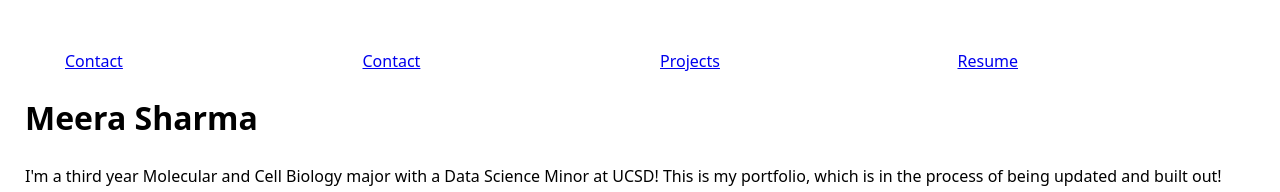
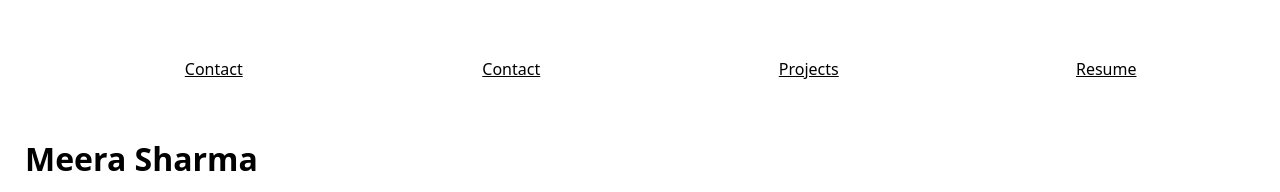
Before and after one commit to msharma-26/portfolio, a plain HTML site: page index.html in a window 1280 px wide. Shown: the top 192 px of the page. Drawn offline with Linux system fonts and the light colour scheme.

Commit message:
nav menu borders

```diff
--- a/style.css
+++ b/style.css
@@ -13,6 +13,7 @@ body {
   nav ul {
     list-style: none;
     display: flex;
+    text-decoration: none;
   }
 
   nav ul li {
@@ -21,4 +22,14 @@ body {
 
   nav a {
     flex: 1;
+    color: inherit;
+    text-align: center;
+    padding: 0.5em;
   }
+
+  nav {
+    margin-bottom: 5ch;
+    border-bottom-width: 1px;
+    border-bottom-style: solid;
+    border-bottom: oklch(80% 3% 200);
+  }
```
